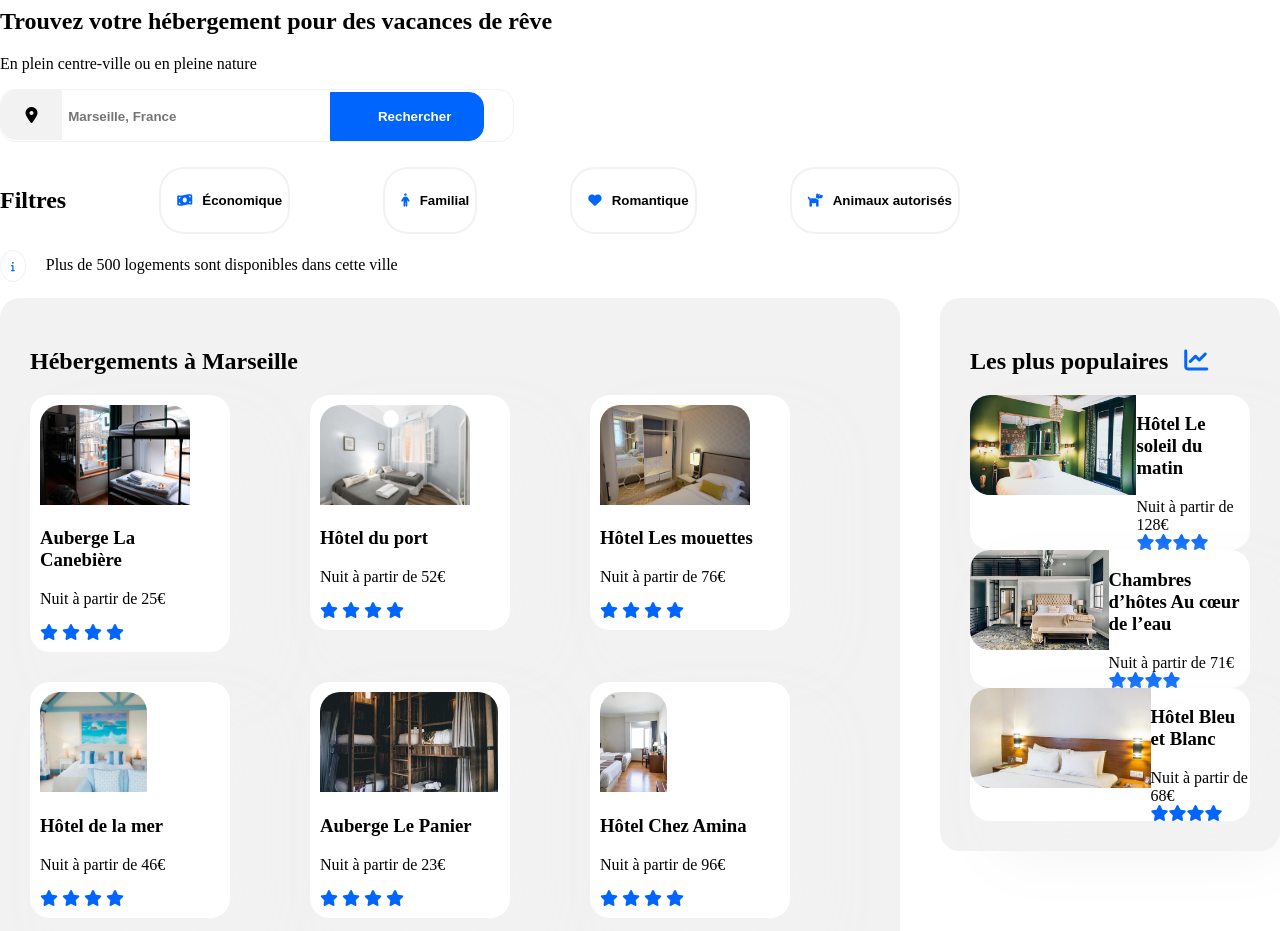
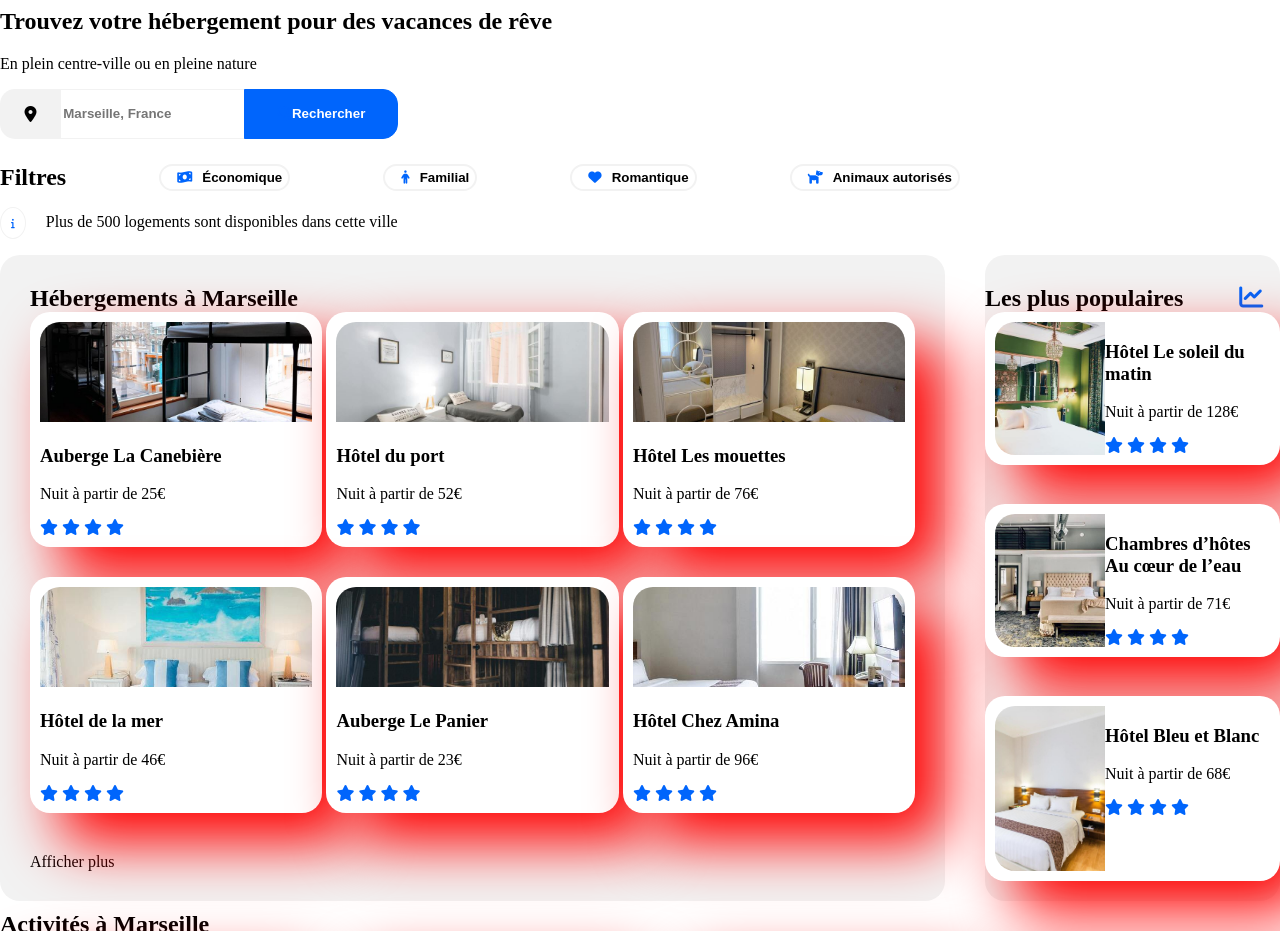
Before and after one commit to REGNIER25/oc_projet2, a plain HTML site: page index.html in a window 1280 px wide. Shown: the part 54-985 px from the top of the page. Drawn offline with Linux system fonts and the light colour scheme; a web font is replaced by a local one.

Commit message:
je 260123

```diff
--- a/css/style.css
+++ b/css/style.css
@@ -1,3 +1,4 @@
+
 /*font-family: 'Raleway' / normal;*/
 @font-face {
   font-family: 'Raleway';
@@ -22,13 +23,11 @@ a {text-decoration: none;
   color: #000000;}
 
 
-
-/*deskstop*/
-@media screen and (min-width:992px) {nav a:hover {
+nav a:hover {
   color: #0065FC;
   border-top:1px solid #0065FC;
   padding-top: 10px;
-}}
+}
 
 
 
@@ -49,9 +48,7 @@ li {list-style-type: none;
 }
 
 /*nav*/
-
-
-nav a {padding-left:85px;}
+nav a {padding: 0px 50px;}
 
 
 
@@ -65,10 +62,7 @@ i {color: #0065FC;}
 
   /*formulaire*/
 
-  .formulaire {width: 40%;
-  border: 1px solid #F2F2F2;
-  box-sizing:content-box;
-  border-radius: 15px;}
+  form{display:flex;border-radius: 15px;width: 40%;}
 
 
 /* icone location */
@@ -82,9 +76,11 @@ i {color: #0065FC;}
 
 
 /* Marseille, France */
-input {
-  width: 50%;
-  font-weight: 700; border: none;}
+input {border-top: 1px solid #F2F2F2;
+  border-bottom: 1px solid #F2F2F2;
+  border-left: none;
+  border-right: none;
+  font-weight: 700;}
 input::placeholder {opacity: 1;}
 
 
@@ -109,11 +105,13 @@ input::placeholder {opacity: 1;}
 
 /* Filtres */
 
+h2 {margin:0;}
+
 .filtres {width:75%;
 display:flex;
 justify-content: space-between;
   flex-direction: row;
-  margin-top: 25px;;
+  margin-top: 25px;
 }
 
 
@@ -149,7 +147,7 @@ padding-right:10px;}
 
 
 /*hebergements*/
-#hebergements{ width: 100%;  height: 100%; display: flex; gap: 40px;}
+#hebergements{display: flex; gap: 40px;}
 
 
 
@@ -165,11 +163,11 @@ padding-right:10px;}
   flex-direction: row;
   justify-content: space-between;
   Flex-wrap: wrap;
-  width: calc(100% - 80px);
   }
+ /* width: calc(100% - 80px);*/
 
 
-.aheb {width:200px;}
+.aheb {width:33%;}
 
 
 
@@ -180,6 +178,7 @@ padding-right:10px;}
   }
 
 .imgheb {
+  width: 100%;
   height: 100px;
   border-radius : 20px 20px 0px 0px;
   object-fit: cover;}
@@ -191,50 +190,44 @@ padding-right:10px;}
 
 /*populaires*/
 
-.pop {padding:30px;
+.pop {display: flex;
+  flex-direction: column;
   width: 25%;
-  height: 100%;
-  flex-direction: column;
   background: #F2F2F2;
-  border-radius: 20px;}
-
-
-/*.articlepop {height: 100%;}*/
-
-
-
-/*icone populaire*/
-.fa-chart-line {padding-left: 10px;}
-
-
-.apop {width:200px;}
-
-.cardpop {background: white;
-  display: flex;
-  flex-direction: row;
   border-radius: 20px;
 }
 
 
+/*.articlepop {}*/
+
+/*icone populaire*/
+.fa-chart-line {padding: 30px 0px 0px 50px;}
+
+.apop {height:33%;
+display:inline-block;}
+
+.cardpop {background: white;
+  padding: 10px;
+  border-radius: 20px;
+  display: flex;
+  margin-bottom: 30px;
+}
+
 
 .imgpop {object-fit: cover;
-  height: 100px;
-  width: 100%;
+  width: 40%;
   border-radius : 20px 0px 0px 20px;
 }
 
-/*.textpop{}*/
+.textpop{width: 60%;}
 
-.starpop {position:absolute;
-bottom:0px;
-  display: flex;
-flex-direction: row;}
+/*.starpop {bottom:0px;}*/
 
 
 
 /*Activités*/
 
-#activites { flex-direction: column; height: 100%; width: 100%;}
+#activites { padding-top: 10px;flex-direction: column; height: 100%; width: 100%;}
 
   .aact {width:25%;}
 
@@ -250,8 +243,8 @@ flex-direction: row;}
 }
 
 
-/* Shadow/Card */
-.shadow {filter: drop-shadow(30px 30px 30px #F2F2F2);}
+/* Shadow*/
+.shadow {filter: drop-shadow(30px 30px 30px red);}
 
 
 /*Footer*/
@@ -273,6 +266,7 @@ ul {
 }
 
 /*Media queries*/
+
 /*2 tablette*/
 @media screen and (min-width:768px){}
 
--- a/index.html
+++ b/index.html
@@ -29,14 +29,14 @@
             <P class="centrenat">En plein centre-ville ou en pleine nature</P>
         </div>
 
-        <div class="formulaire">
+
             <form action="#" method="get">
                 <i class="fa-solid fa-location-dot"></i>
                 <input type="text" placeholder="Marseille, France" />
 <button type ="submit" class = "bouton">
     <i class="fa-solid fa-magnifying-glass"></i>Rechercher</button>
             </form>
-        </div>
+
 
 
 
@@ -60,12 +60,15 @@
  </section>
 
 <section id="hebergements">
+
             <div class="heb">
+
 <div><h2>Hébergements à Marseille</h2></div>
 
 <div class="articleheb">
 
-<a class = "aheb" href="#"> <article class=" cardheb shadow">
+<a class = "aheb" href="#">
+    <article class=" cardheb shadow">
 <img class="imgheb" src="images/hebergements/marcus-loke-WQJvWU_HZFo-unsplash.jpg"
 alt="Auberge La Canebière ">
 
@@ -76,10 +79,13 @@
                     <i class="fa-solid fa-star"></i>
                     <i class="fa-solid fa-star"></i>
                     <i class="fa-solid fa-star"></i>
-                    <i class="fa-solid fa-star"></i></div>
-</article></a>
+                    <i class="fa-solid fa-star"></i>
+                </div>
+</article>
+</a>
 
-<a class = "aheb" href="#"> <article class=" cardheb shadow" >
+<a class = "aheb" href="#">
+    <article class="cardheb shadow" >
 <img class="imgheb" src="images/hebergements/fred-kleber-gTbaxaVLvsg-unsplash.jpg"
 alt="Hôtel du port">
                    <div> <h3>Hôtel du port</h3>
@@ -89,9 +95,11 @@
                     <i class="fa-solid fa-star"></i>
                     <i class="fa-solid fa-star"></i>
                     <i class="fa-solid fa-star"></i></div>
-</article></a>
+</article>
+</a>
 
-<a class = "aheb" href="#"><article class=" cardheb shadow" >
+<a class = "aheb" href="#">
+    <article class="cardheb shadow" >
 <img class="imgheb" src="images/hebergements/reisetopia-B8WIgxA_PFU-unsplash.jpg"
                         alt="Hôtel Les mouettes">
 <div><h3>Hôtel Les mouettes</h3>
@@ -103,9 +111,11 @@
                     <i class="fa-solid fa-star"></i>
                     <i class="fa-solid fa-star"></i>
                 </div>
-</article></a>
+</article>
+</a>
 
-<a class = "aheb" href="#"> <article class="cardheb shadow" >
+<a class = "aheb" href="#">
+    <article class="cardheb shadow" >
 <img class="imgheb" src="images/hebergements/annie-spratt-Eg1qcIitAuA-unsplash.jpg"
                         alt="Hôtel de la mer">
 <div>   <h3>Hôtel de la mer</h3>
@@ -117,9 +127,11 @@
                     <i class="fa-solid fa-star"></i>
                     <i class="fa-solid fa-star"></i>
                     <i class="fa-solid fa-star"></i></div>
-</article></a>
+</article>
+</a>
 
-<a class = "aheb" href="#">  <article class="cardheb shadow">
+<a class = "aheb" href="#">
+    <article class="cardheb shadow">
 <img class="imgheb" src="images/hebergements/nicate-lee-kT-ZyaiwBe0-unsplash.jpg"
                         alt="Auberge Le Panier">
 <div><h3>Auberge Le Panier</h3>
@@ -130,9 +142,11 @@
                     <i class="fa-solid fa-star"></i>
                     <i class="fa-solid fa-star"></i>
                     <i class="fa-solid fa-star"></i></div>
-</article></a>
+</article>
+</a>
 
-<a class = "aheb" href="#">  <article class="cardheb shadow">
+<a class = "aheb" href="#">
+    <article class="cardheb shadow">
 <img class="imgheb" src="images/hebergements/febrian-zakaria-M6S1WvfW68A-unsplash.jpg"
                         alt="Hôtel Chez Amina">
 <div>   <h3>Hôtel Chez Amina</h3>
@@ -142,88 +156,72 @@
                     <i class="fa-solid fa-star"></i>
                     <i class="fa-solid fa-star"></i>
                     <i class="fa-solid fa-star"></i>
-                    <i class="fa-solid fa-star"></i></div>
-</article></a>
+                    <i class="fa-solid fa-star"></i>
+                </div>
+</article>
+</a>
 
 
 </div>
-
-
-<div class="afficher">
-                <a href="#">Afficher plus</a>
-            </div>
-
+<div class="afficher"><a href="#">Afficher plus</a></div>
 </div>
 
 
 
 
-<div class="pop" >
-
-    <div>
-<h2 >Les plus populaires <i class="fa-solid fa-chart-line"></i></h2>
-</div>
-
+<div class="pop">
+<div><h2 >Les plus populaires <i class="fa-solid fa-chart-line"></i></h2></div>
 <div class="articlepop">
 
- <a class = "apop" href="#"><article class="cardpop shadow">
-<img class="imgpop" src="images/hebergements/emile-guillemot-Bj_rcSC5XfE-unsplash.jpg" alt="Hôtel Le soleil du matin">
-
-<div>
-
-<div>
+ <a class = "apop" href="#">
+    <article class="cardpop shadow">
+<img class="imgpop" src="images/hebergements/emile-guillemot-Bj_rcSC5XfE-unsplash.jpg"
+alt="Hôtel Le soleil du matin">
+<div class="textpop">
 <h3>Hôtel Le soleil du matin</h3>
 <p>Nuit à partir de 128€</p>
-</div>
-
-<div class="starpop">
-<i class="fa-solid fa-star"></i>
-<i class="fa-solid fa-star"></i>
-<i class="fa-solid fa-star"></i>
-<i class="fa-solid fa-star"></i></div>
-
-</div>
-</article></a>
-
-<a class ="apop"  href="#"><article class="cardpop shadow">
-<img class="imgpop" src="images/hebergements/aw-creative-VGs8z60yT2c-unsplash.jpg" alt="Chambres d’hôtes Au cœur de l’eau">
-
-<div>
-
-<div>
-    <h3>Chambres d’hôtes Au cœur de l’eau</h3>
-<p>Nuit à partir de 71€</p></div>
-
-<div class="starpop">
-<i class="fa-solid fa-star"></i>
-<i class="fa-solid fa-star"></i>
-<i class="fa-solid fa-star"></i>
-<i class="fa-solid fa-star"></i></div>
-
-</div>
-</article></a>
-
-<a class ="apop" href="#"><article class="cardpop shadow">
-<img class="imgpop" src="images/hebergements/febrian-zakaria-sjvU0THccQA-unsplash.jpg" alt="Hôtel Bleu et Blanc">
-<div>
-
-  <div>  <h3>Hôtel Bleu et Blanc</h3>
-<p>Nuit à partir de 68€</p></div>
-
-<div class="starpop">
 <i class="fa-solid fa-star"></i>
 <i class="fa-solid fa-star"></i>
 <i class="fa-solid fa-star"></i>
 <i class="fa-solid fa-star"></i>
 </div>
+</article>
+</a>
 
+<a class ="apop"  href="#">
+    <article class="cardpop shadow">
+<img class="imgpop" src="images/hebergements/aw-creative-VGs8z60yT2c-unsplash.jpg"
+alt="Chambres d’hôtes Au cœur de l’eau">
+<div class="textpop">
+<h3>Chambres d’hôtes Au cœur de l’eau</h3>
+<p>Nuit à partir de 71€</p>
+<i class="fa-solid fa-star"></i>
+<i class="fa-solid fa-star"></i>
+<i class="fa-solid fa-star"></i>
+<i class="fa-solid fa-star"></i>
 </div>
-</article></a>
+</article>
+</a>
 
+<a class ="apop" href="#">
+    <article class="cardpop shadow">
+<img class="imgpop" src="images/hebergements/febrian-zakaria-sjvU0THccQA-unsplash.jpg"
+alt="Hôtel Bleu et Blanc">
+  <div class="textpop">
+    <h3>Hôtel Bleu et Blanc</h3>
+<p>Nuit à partir de 68€</p>
+<i class="fa-solid fa-star"></i>
+<i class="fa-solid fa-star"></i>
+<i class="fa-solid fa-star"></i>
+<i class="fa-solid fa-star"></i>
 </div>
-
+</article>
+</a>
+</div>
 </div>
 </section>
+
+
 
 
 <section id="activites">
```
Lines whose indentation alone changed are shown as unchanged.
